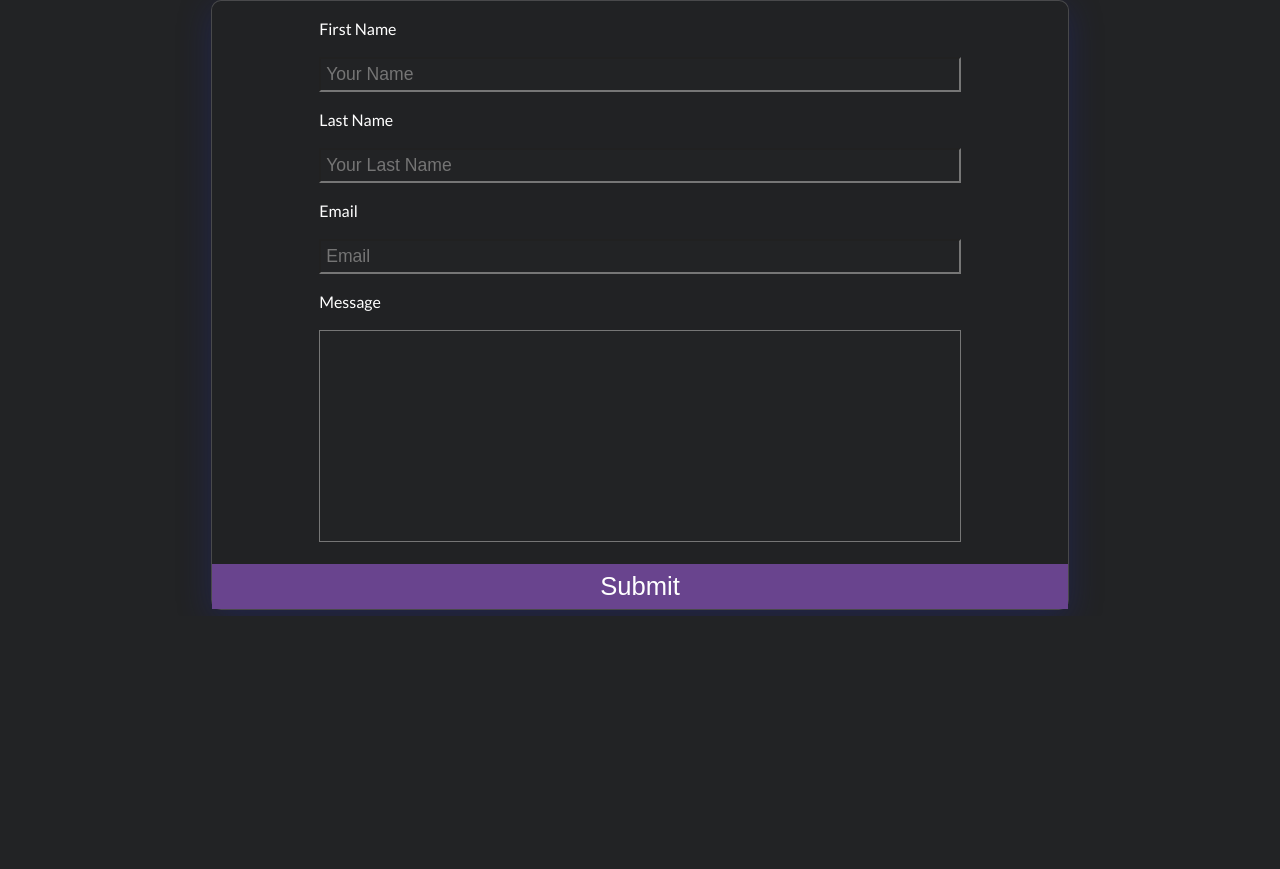
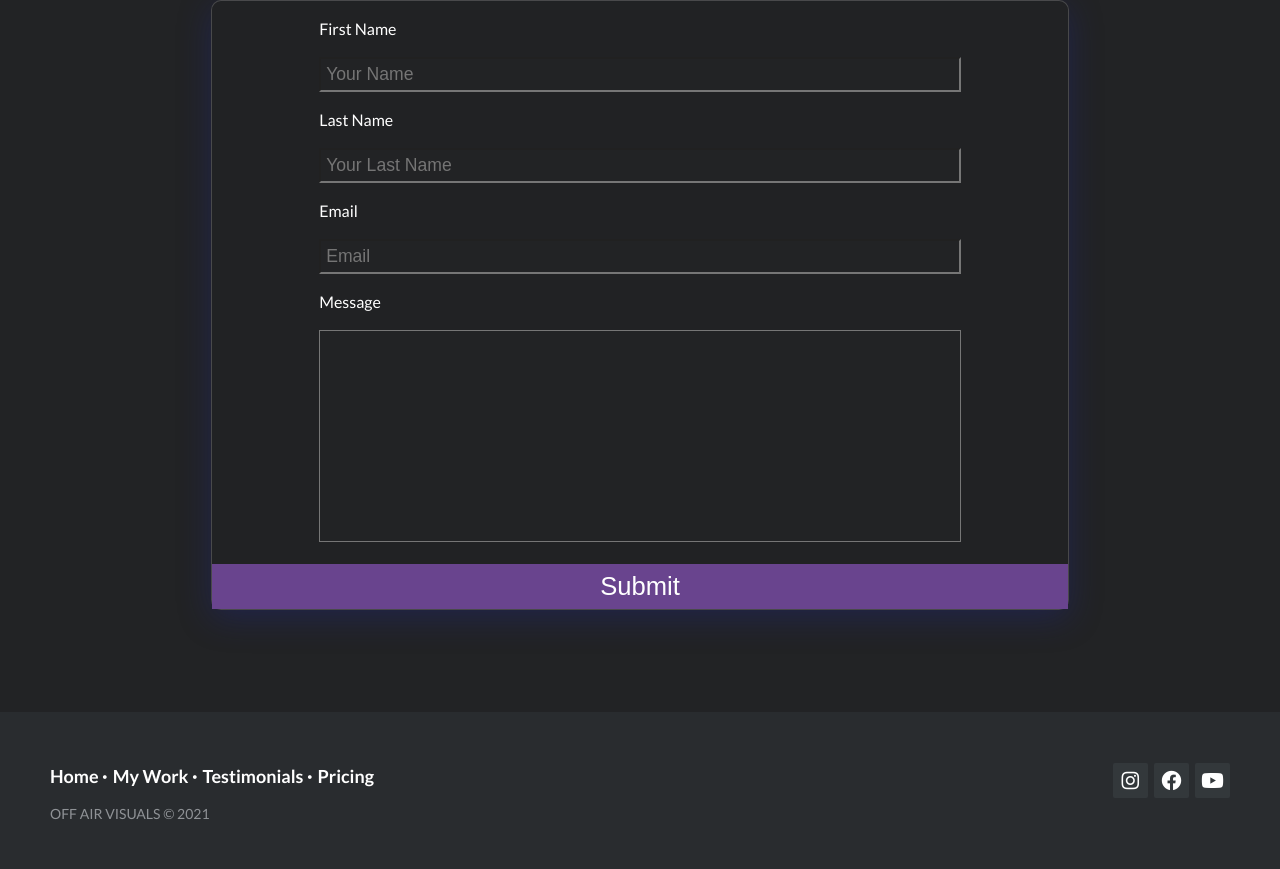
Before and after one commit to carsonep/Photography-Portfolio, a website: page index.html in a window 1280 px wide. Shown: the part 3509-4378 px from the top of the page. Before the commit the page ends 4125 px from the top, so only its background shows below. Drawn offline with nearby package versions, Linux system fonts and the light colour scheme; files whose address does not match are found by name.

Commit message:
added footer and small effects

```diff
--- /dev/null
+++ b/app/scss/_footer.scss
@@ -0,0 +1,93 @@
+.footer-distributed {
+  margin-top: 6rem;
+  background-color: #292c2f;
+  box-shadow: 0 1px 1px 0 rgba(0, 0, 0, 0.12);
+  box-sizing: border-box;
+  width: 100%;
+  text-align: left;
+  padding: 45px 50px;
+}
+
+.footer-distributed .footer-left p {
+  color: #8f9296;
+  font-size: 14px;
+  margin: 0;
+}
+/* Footer links */
+
+.footer-distributed p.footer-links {
+  font-size: 18px;
+  font-weight: bold;
+  color: #ffffff;
+  margin: 0 0 10px;
+  padding: 0;
+  transition: ease 0.25s;
+}
+
+.footer-distributed p.footer-links a {
+  display: inline-block;
+  line-height: 1.8;
+  text-decoration: none;
+  color: inherit;
+  transition: ease 0.25s;
+}
+
+.footer-distributed .footer-links a:before {
+  content: "·";
+  font-size: 20px;
+  left: 0;
+  color: #fff;
+  display: inline-block;
+  padding-right: 5px;
+}
+
+.footer-distributed .footer-links .link-1:before {
+  content: none;
+}
+
+.footer-distributed .footer-right {
+  float: right;
+  margin-top: 6px;
+  max-width: 180px;
+}
+
+.footer-distributed .footer-right a {
+  display: inline-block;
+  width: 35px;
+  height: 35px;
+  background-color: #33383b;
+  border-radius: 2px;
+  font-size: 20px;
+  color: #ffffff;
+  text-align: center;
+  line-height: 35px;
+  margin-left: 3px;
+  transition: all 0.25s;
+}
+
+.footer-distributed .footer-right a:hover {
+  transform: scale(1.1);
+  color: #e936a7;
+  -webkit-transform: scale(1.1);
+}
+
+.footer-distributed p.footer-links a:hover {
+  text-decoration: underline;
+  color: #e936a7;
+}
+
+/* Media Queries */
+
+@media (max-width: 600px) {
+  .footer-distributed .footer-left,
+  .footer-distributed .footer-right {
+    text-align: center;
+  }
+  .footer-distributed .footer-right {
+    float: none;
+    margin: 0 auto 20px;
+  }
+  .footer-distributed .footer-left p.footer-links {
+    line-height: 1.8;
+  }
+}
--- a/app/scss/_main.scss
+++ b/app/scss/_main.scss
@@ -74,6 +74,7 @@ a {
 
       &-icons {
         color: #f0efef;
+        transition: ease 0.25s;
 
         &:hover {
           color: #e936a7;
--- a/app/scss/style.scss
+++ b/app/scss/style.scss
@@ -22,3 +22,4 @@ body {
 @import "utilities";
 @import "cards";
 @import "contact";
+@import "footer";
--- a/index.html
+++ b/index.html
@@ -35,7 +35,7 @@
       </ul>
     </nav>
 
-    <header class="header"></header>
+    <header class="header" id="section-header"></header>
 
     <main>
       <section class="section-work" id="section-work">
@@ -288,6 +288,47 @@
         </div>
         <div id="status"></div>
       </section>
+
+      <footer class="footer-distributed">
+
+        <div class="footer-right">
+
+
+            <a
+
+              href="https://www.instagram.com/tommy_trieu/"
+              target="_blank"
+              ><i class="fab fa-instagram"></i
+            ></a>
+
+            <a
+            class="nav__list-social-icons"
+            href="https://www.facebook.com/7TommyTrieu"
+            target="_blank"
+            ><i class="fab fa-facebook"></i
+          ></a>
+          <a
+                  class="nav__list-social-icons"
+                  href="https://www.youtube.com/channel/UCYAAjO72b9gCqfGbhKds8Jg"
+                  target="_blank"
+                  ><i class="fab fa-youtube"></i
+                ></a>
+
+
+        </div>
+
+        <div class="footer-left">
+
+          <p class="footer-links">
+            <a class="link-1" href="#section-header">Home</a>
+            <a href="#section-work">My Work</a>
+            <a href="#section-testimonials">Testimonials</a>
+            <a href="#section-pricing">Pricing</a>
+          </p>
+          <p>OFF AIR VISUALS &copy; 2021</p>
+        </div>
+
+      </footer>
     </main>
     <script src="https://cdnjs.cloudflare.com/ajax/libs/gsap/3.6.1/gsap.min.js"></script>
     <script src="https://cdnjs.cloudflare.com/ajax/libs/gsap/3.6.1/ScrollTrigger.min.js"></script>
```
Also changed, not shown: app/scss/style.css, 1 other file.
